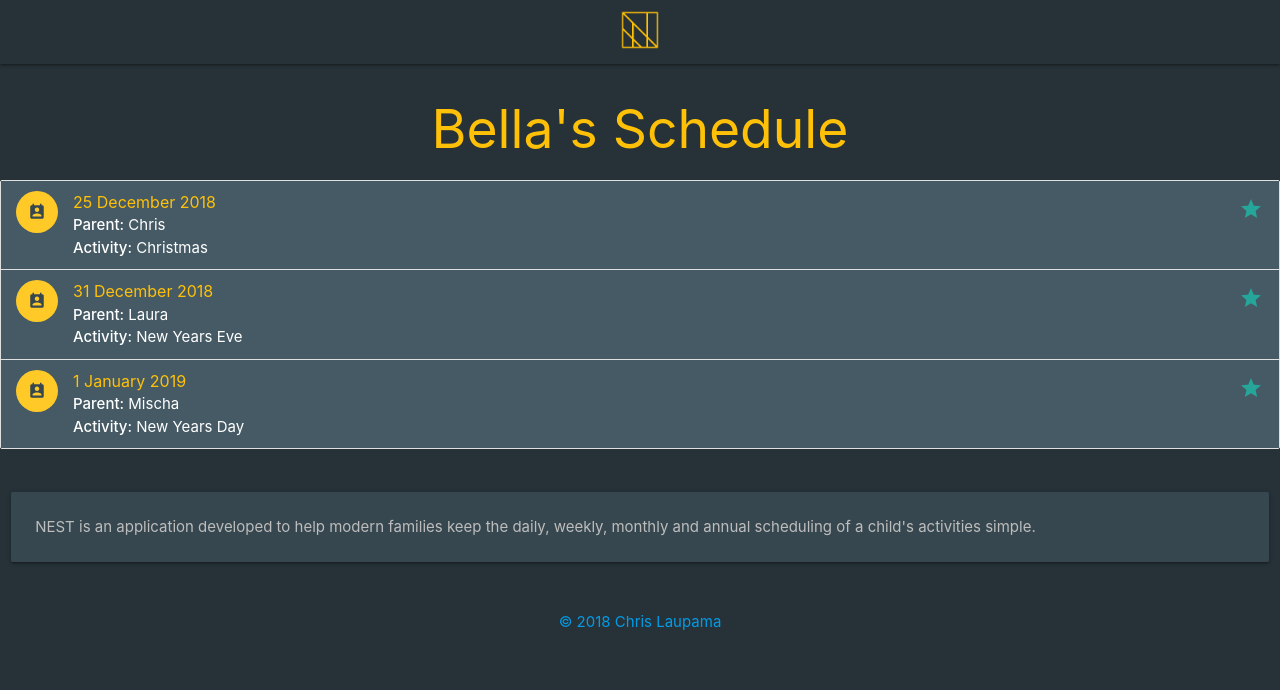
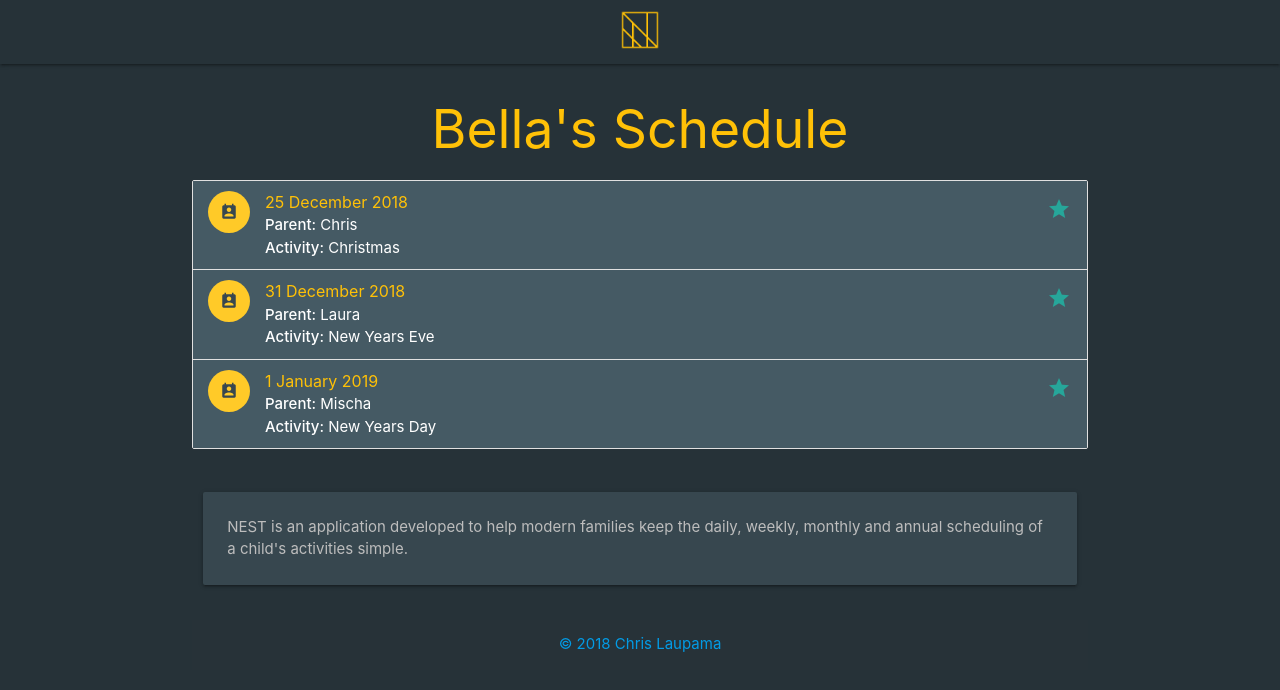
Before and after one commit to chrislaupama/nest-react, a React (Create React App) app: page /#/main/profile/1 in a window 1280 px wide. Shown: the top 690 px of the page. Built offline with nearby package versions, Linux system fonts and the light colour scheme.

Commit message:
wrapped some components in containers for styling

```diff
--- a/src/components/Footer/Footer.jsx
+++ b/src/components/Footer/Footer.jsx
@@ -4,6 +4,7 @@ import { Link } from 'react-router-dom'
 export default class Footer extends React.Component {
   render() {
     return (
+      <div className="container">
         <footer className="page-footer blue-grey darken-4">
           <div className="row">
             <div className="col s12">
@@ -22,6 +23,7 @@ export default class Footer extends React.Component {
             </div>
           </div>
         </footer>
+      </div>
     )
   }
 }
--- a/src/components/Profile/Profile.jsx
+++ b/src/components/Profile/Profile.jsx
@@ -3,7 +3,7 @@ import React from 'react'
 export default class Profile extends React.Component {
   render() {
     return (
-      <div>
+      <div className="container">
         <div className="container">
           <h2 className="center amber-text">Bella's Schedule</h2>
         </div>
```
Lines whose indentation alone changed are shown as unchanged.
